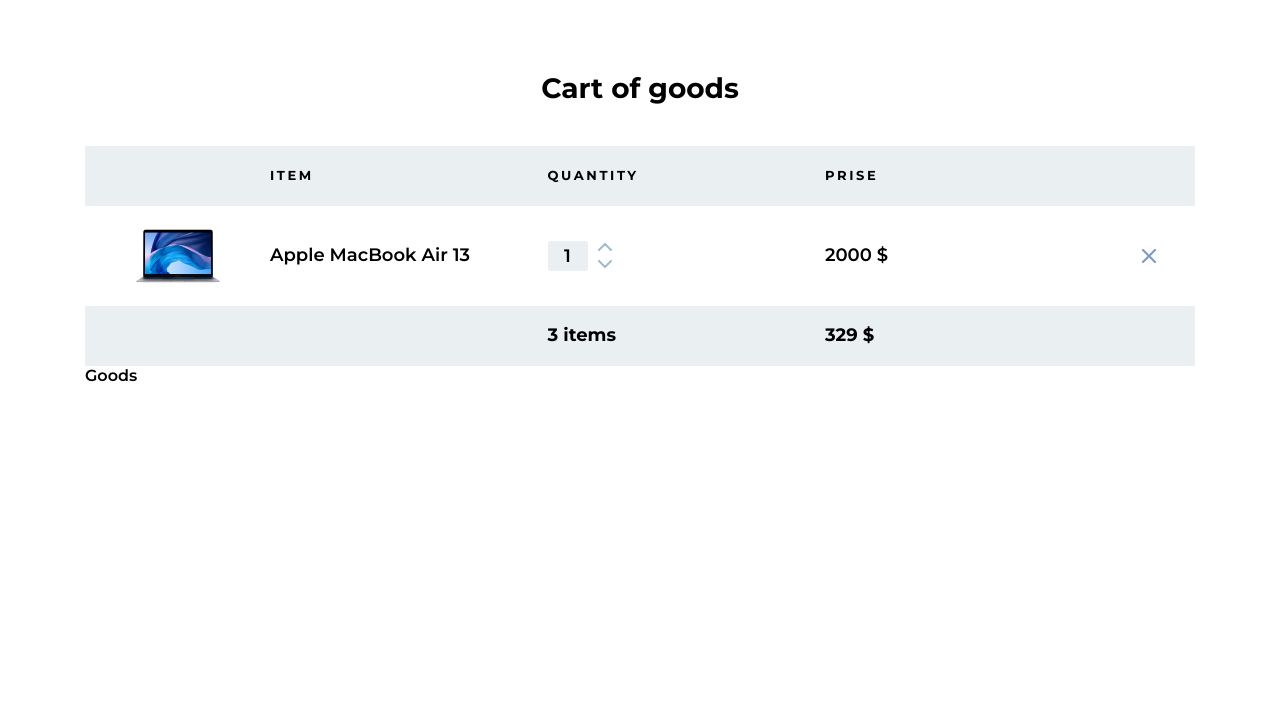
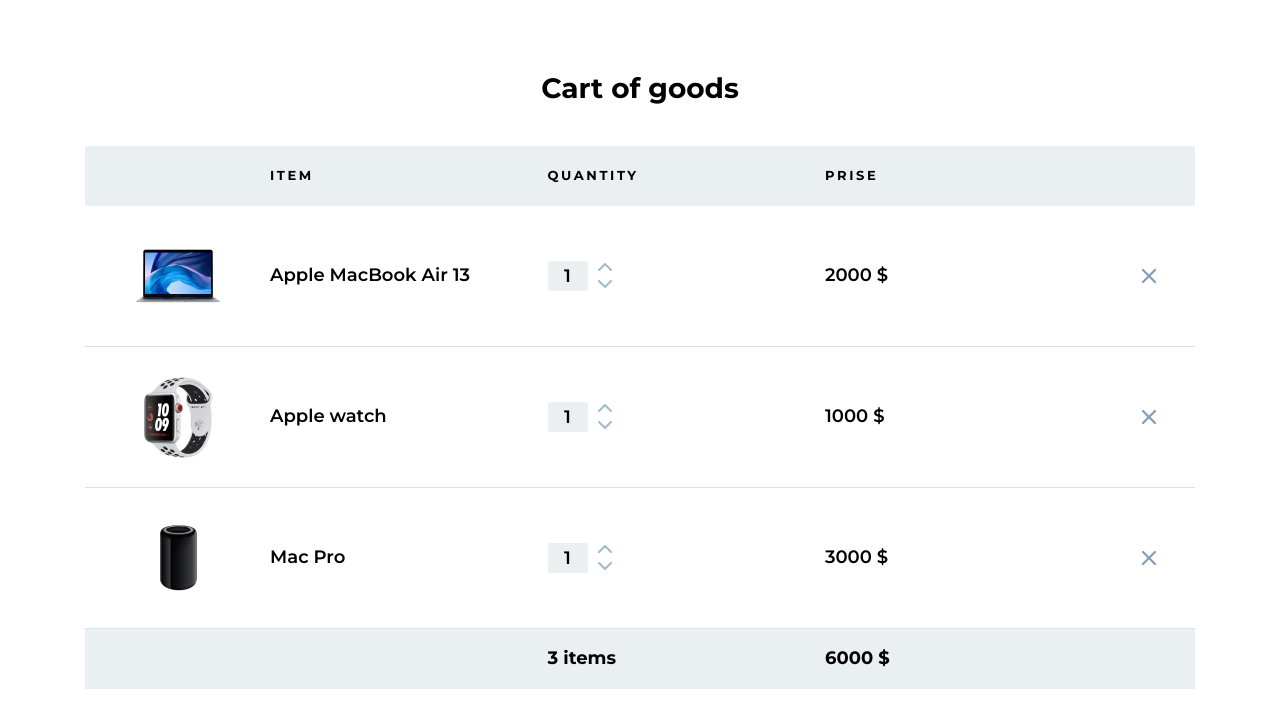
Before and after one commit to ShadePrima/cart-html-2022, a plain HTML site: page index.html in a window 1280 px wide. Drawn offline with Linux system fonts and the light colour scheme.

Commit message:
2 and 3 goods

```diff
--- a/index.html
+++ b/index.html
@@ -62,12 +62,80 @@
                         </div>
                     </section>
 
+                    <section class="product">
+                        <div class="product__img">
+                            <img src="./img/products/Apple watch.jpg" alt="Apple watch">
+                        </div>
+                        <div class="product__title">
+                            Apple watch
+                        </div>
+
+                        <div class="product__count">
+                            <div class="count">
+                                <div class="count__box">
+                                    <input type="number" class="count__input" min="1" max="100" value="1">
+                                </div>
+                                <div class="count__controls">
+                                    <button type="button" class="count__up">
+                                        <img src="./img/icons/icon-up.svg" alt="Increase">
+                                    </button>
+                                    <button type="button" class="count__down">
+                                        <img src="./img/icons/icon-down.svg" alt="Decrease">
+                                    </button>
+                                </div>
+                            </div>
+                        </div>
+
+                        <div class="product__price">
+                            1000 $
+                        </div>
+                        <div class="product__control">
+                            <button type="button">
+                                <img src="./img/icons/x.jpg" alt="Delete ">
+                            </button>
+                        </div>
+                    </section>
+
+                    <section class="product">
+                        <div class="product__img">
+                            <img src="./img/products/Mac Pro.jpg" alt="Mac Pro">
+                        </div>
+                        <div class="product__title">
+                            Mac Pro
+                        </div>
+
+                        <div class="product__count">
+                            <div class="count">
+                                <div class="count__box">
+                                    <input type="number" class="count__input" min="1" max="100" value="1">
+                                </div>
+                                <div class="count__controls">
+                                    <button type="button" class="count__up">
+                                        <img src="./img/icons/icon-up.svg" alt="Increase">
+                                    </button>
+                                    <button type="button" class="count__down">
+                                        <img src="./img/icons/icon-down.svg" alt="Decrease">
+                                    </button>
+                                </div>
+                            </div>
+                        </div>
+
+                        <div class="product__price">
+                            3000 $
+                        </div>
+                        <div class="product__control">
+                            <button type="button">
+                                <img src="./img/icons/x.jpg" alt="Delete ">
+                            </button>
+                        </div>
+                    </section>
+
                     <footer class="cart-footer">
                         <div class="cart-footer__count">3 items</div>
-                        <div class="cart-footer__prise"> 329 $</div>
+                        <div class="cart-footer__prise"> 6000 $</div>
                     </footer>
                 </section>
-                Goods
+
             </div>
         </div>
     </section>
--- a/sass/base/_base.scss
+++ b/sass/base/_base.scss
@@ -5,7 +5,7 @@ body {
 }
 
 .container {
-    width: 1140px;
+    max-width: 1140px;
     padding: 0 15px;
     margin-left: auto;
     margin-right: auto;
--- a/sass/blocks/_product.scss
+++ b/sass/blocks/_product.scss
@@ -1,6 +1,9 @@
 .product {
     display: grid;
     grid-template-columns: 2fr repeat(3, 3fr) 1fr;
+
+    padding: 20px 0;
+    border-bottom: 1px solid rgba(126, 155, 189, 0.3);
 
     font-weight: 600;
     font-size: 18px;
```
Also changed, not shown: css/main.css, 1 other file.
